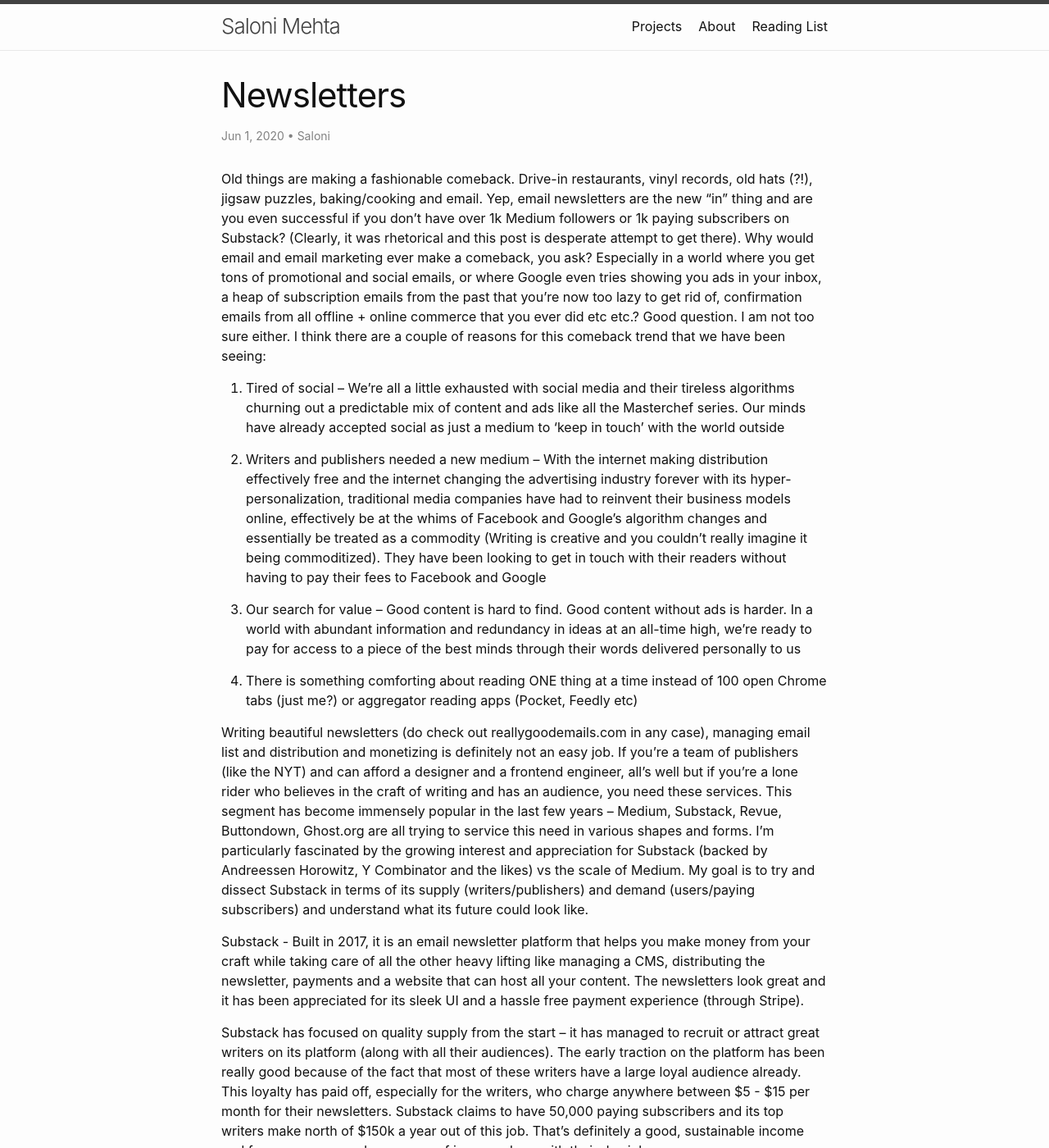
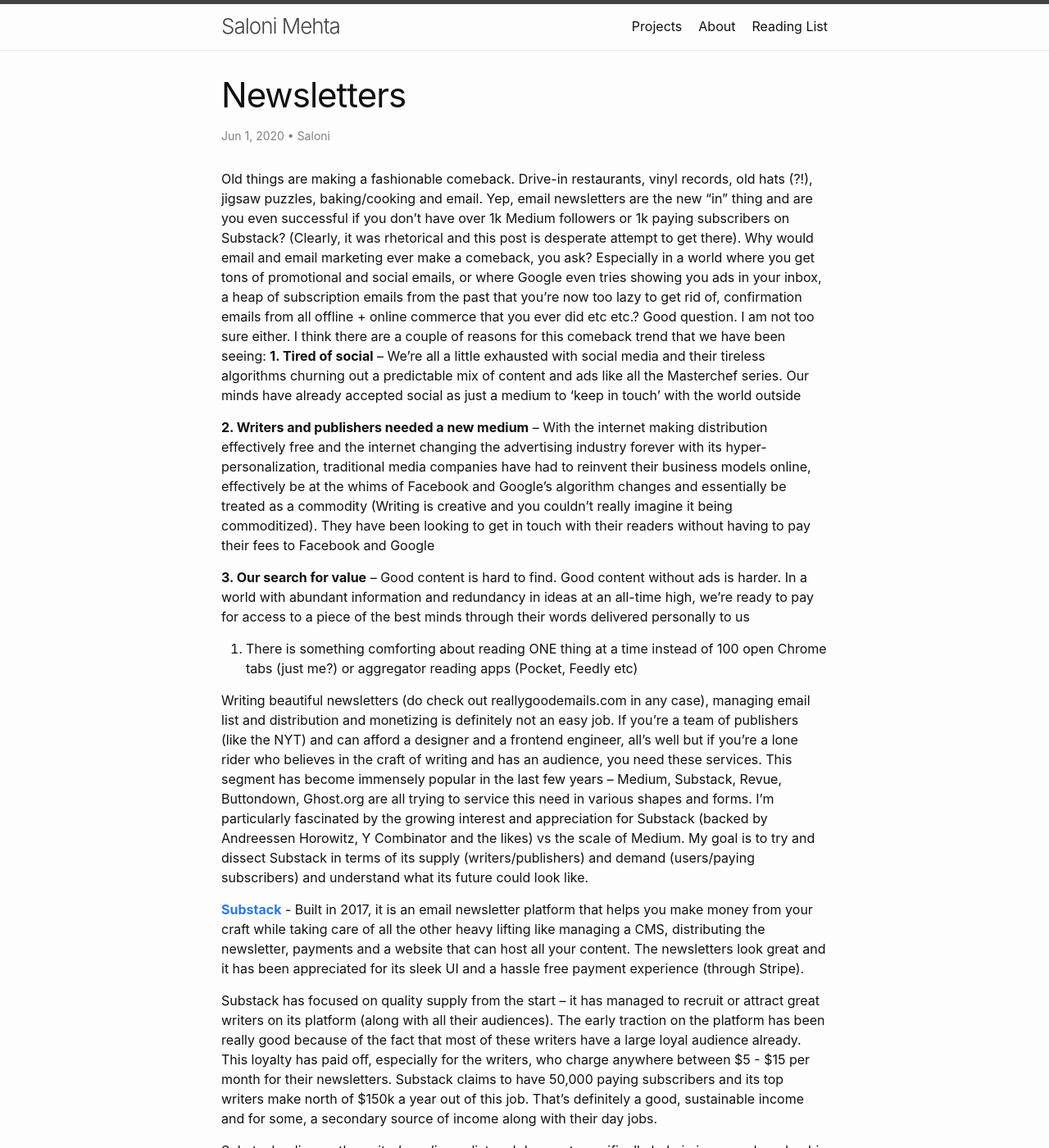
Before and after one commit to salonimehta073/mydoctheme, a Jekyll site: the page built from _posts/2020-06-01-newsletters.md, in a window 1280 px wide and 1400 px high. Shown: the whole window at 82% size. Built offline with Jekyll 4.4.1, drawn with Linux system fonts in a browser that asks for light colours; part of the change alters nothing that is shown.

Commit message:
Update 2020-06-01-newsletters.md

```diff
--- a/_posts/2020-06-01-newsletters.md
+++ b/_posts/2020-06-01-newsletters.md
@@ -9,18 +9,18 @@ image:
 
 Old things are making a fashionable comeback. Drive-in restaurants, vinyl records, old hats (?!), jigsaw puzzles, baking/cooking and email. Yep, email newsletters are the new “in” thing and are you even successful if you don’t have over 1k Medium followers or 1k paying subscribers on Substack? (Clearly, it was rhetorical and this post is desperate attempt to get there). Why would email and email marketing ever make a comeback, you ask? Especially in a world where you get tons of promotional and social emails, or where Google even tries showing you ads in your inbox, a heap of subscription emails from the past that you’re now too lazy to get rid of, confirmation emails from all offline + online commerce that you ever did etc etc.? Good question.
 I am not too sure either. I think there are a couple of reasons for this comeback trend that we have been seeing:
-1.	Tired of social – We’re all a little exhausted with social media and their tireless algorithms churning out a predictable mix of content and ads like all the Masterchef series. Our minds have already accepted social as just a medium to ‘keep in touch’ with the world outside
+**1.	Tired of social** – We’re all a little exhausted with social media and their tireless algorithms churning out a predictable mix of content and ads like all the Masterchef series. Our minds have already accepted social as just a medium to ‘keep in touch’ with the world outside
 
-2.  Writers and publishers needed a new medium – With the internet making distribution effectively free and the internet changing the advertising industry forever with its hyper-personalization, traditional media companies have had to reinvent their business models online, effectively be at the whims of Facebook and Google’s algorithm changes and essentially be treated as a commodity (Writing is creative and you couldn’t really imagine it being commoditized). They have been looking to get in touch with their readers without having to pay their fees to Facebook and Google
+**2.  Writers and publishers needed a new medium** – With the internet making distribution effectively free and the internet changing the advertising industry forever with its hyper-personalization, traditional media companies have had to reinvent their business models online, effectively be at the whims of Facebook and Google’s algorithm changes and essentially be treated as a commodity (Writing is creative and you couldn’t really imagine it being commoditized). They have been looking to get in touch with their readers without having to pay their fees to Facebook and Google
 
-3.  Our search for value – Good content is hard to find. Good content without ads is harder. In a world with abundant information and redundancy in ideas at an all-time high, we’re ready to pay for access to a piece of the best minds through their words delivered personally to us
+**3.  Our search for value** – Good content is hard to find. Good content without ads is harder. In a world with abundant information and redundancy in ideas at an all-time high, we’re ready to pay for access to a piece of the best minds through their words delivered personally to us
 
 4.  There is something comforting about reading ONE thing at a time instead of 100 open Chrome tabs (just me?) or aggregator reading apps (Pocket, Feedly etc)
 
 Writing beautiful newsletters (do check out reallygoodemails.com in any case), managing email list and distribution and monetizing is definitely not an easy job. If you’re a team of publishers (like the NYT) and can afford a designer and a frontend engineer, all’s well but if you’re a lone rider who believes in the craft of writing and has an audience, you need these services. This segment has become immensely popular in the last few years – Medium, Substack, Revue, Buttondown, Ghost.org are all trying to service this need in various shapes and forms. I’m particularly fascinated by the growing interest and appreciation for Substack  (backed by Andreessen Horowitz, Y Combinator and the likes) vs the scale of Medium. My goal is to try and dissect Substack in terms of its supply (writers/publishers) and demand (users/paying subscribers) and understand what its future could look like.
 
 
-Substack -  Built in 2017, it is an email newsletter platform that helps you make money from your craft while taking care of all the other heavy lifting like managing a CMS, distributing the newsletter, payments and a website that can host all your content. The newsletters look great and it has been appreciated for its sleek UI and a hassle free payment experience (through Stripe).
+**[Substack](http://substack.com/)** -  Built in 2017, it is an email newsletter platform that helps you make money from your craft while taking care of all the other heavy lifting like managing a CMS, distributing the newsletter, payments and a website that can host all your content. The newsletters look great and it has been appreciated for its sleek UI and a hassle free payment experience (through Stripe).
 
 Substack has focused on quality supply from the start – it has managed to recruit or attract great writers on its platform (along with all their audiences). The early traction on the platform has been really good because of the fact that most of these writers have a large loyal audience already. This loyalty has paid off, especially for the writers, who charge anywhere between $5 - $15 per month for their newsletters. Substack claims to have 50,000 paying subscribers and its top writers make north of $150k a year out of this job. That’s definitely a good, sustainable income and for some, a secondary source of income along with their day jobs.
 
```
